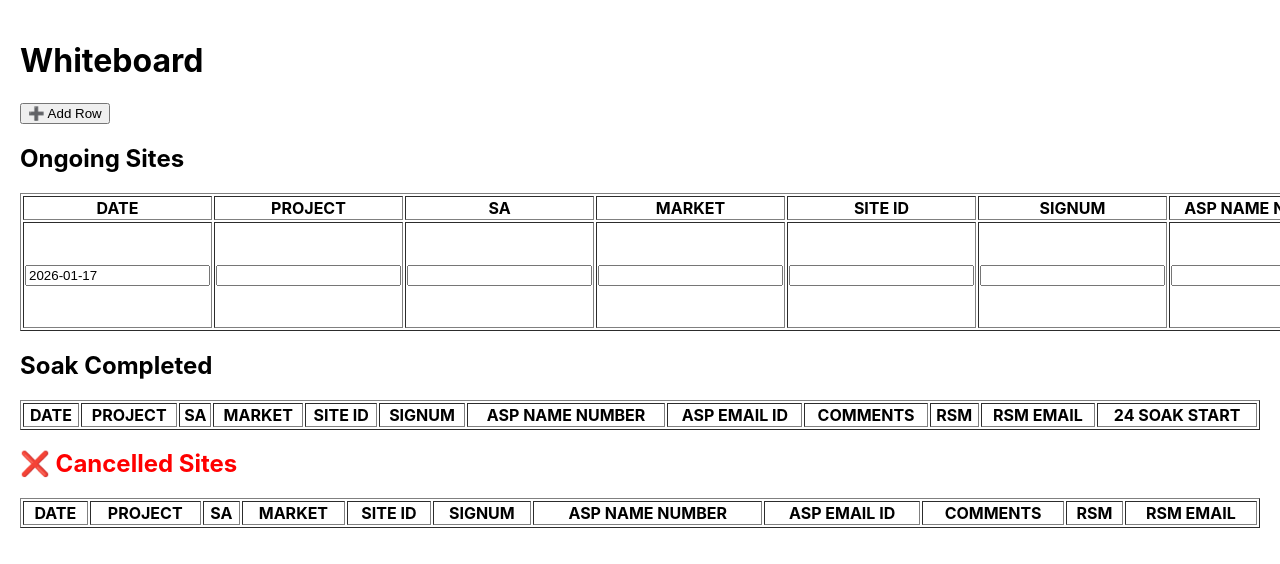
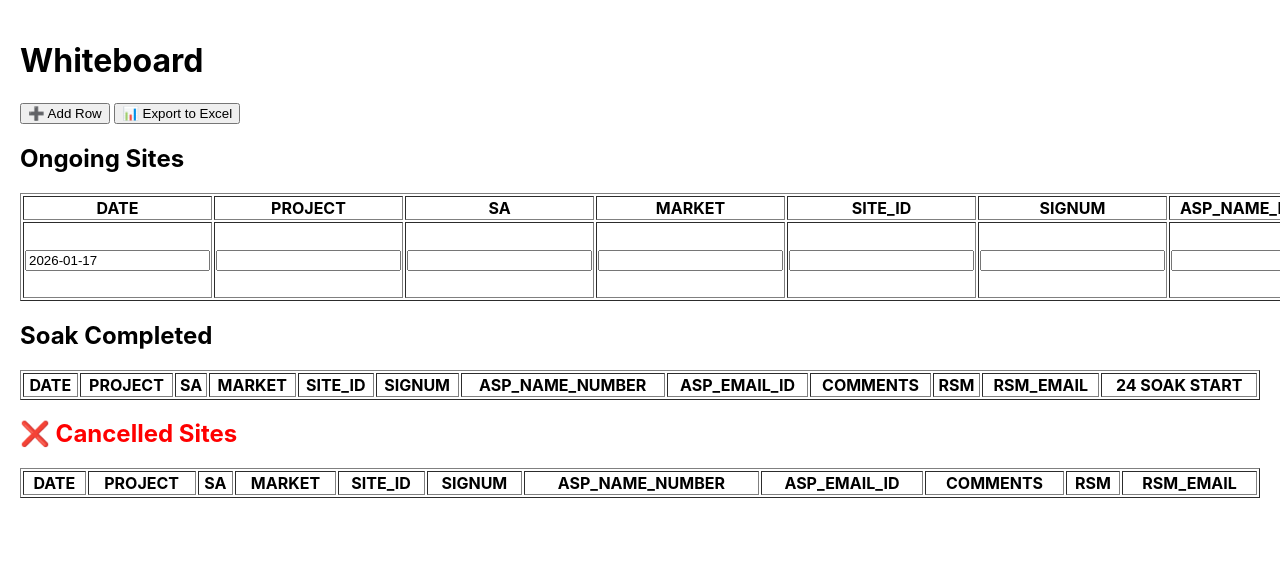
Before and after one commit to singhvivekbahadur-sudo/whiteboard-ui, a React (Create React App) app: page / in a window 1280 px wide. Both pictures are taken after a click on the button "➕ Add Row". Shown: the top 564 px of the page. Built offline with nearby package versions, Linux system fonts and the light colour scheme.

Commit message:
Excel export added: single file with 3 tabs (ongoing, soak, cancelled)

```diff
--- a/src/App.js
+++ b/src/App.js
@@ -1,5 +1,6 @@
 import React, { useEffect, useState } from "react";
 import emailjs from "@emailjs/browser";
+import * as XLSX from "xlsx";
 
 /* ================= EMAIL CONFIG ================= */
 const EMAILJS_SERVICE_ID = "service_m1ki0js";
@@ -38,15 +39,15 @@ const emptyRow = {
   rsm_email: ""
 };
 
-const extractPrefix = v => {
-  const m = v?.match(/\d{3}/);
-  return m ? parseInt(m[0], 10) : null;
+const extractPrefix = value => {
+  const match = value?.match(/\d{3}/);
+  return match ? parseInt(match[0], 10) : null;
 };
 
 const resolveMarket = prefix =>
   MARKET_RANGES.find(r => prefix >= r.from && prefix <= r.to);
 
-/* ================= EMAIL FUNCTION ================= */
+/* ================= EMAIL ================= */
 const sendEmail = (templateId, site) => {
   const params = {
     to_email: site.asp_email_id || site.rsm_email,
@@ -64,8 +65,6 @@ const sendEmail = (templateId, site) => {
     soak_start: site.soakStart || ""
   };
 
-  console.log("📧 EMAIL PARAMS:", params);
-
   return emailjs.send(
     EMAILJS_SERVICE_ID,
     templateId,
@@ -80,90 +79,102 @@ export default function App() {
   const [soak, setSoak] = useState([]);
   const [cancelled, setCancelled] = useState([]);
 
+  /* ---------- Load from localStorage ---------- */
   useEffect(() => {
     setOngoing(JSON.parse(localStorage.getItem("ongoing")) || []);
     setSoak(JSON.parse(localStorage.getItem("soak")) || []);
     setCancelled(JSON.parse(localStorage.getItem("cancelled")) || []);
   }, []);
 
+  /* ---------- Save to localStorage ---------- */
   useEffect(() => localStorage.setItem("ongoing", JSON.stringify(ongoing)), [ongoing]);
   useEffect(() => localStorage.setItem("soak", JSON.stringify(soak)), [soak]);
   useEffect(() => localStorage.setItem("cancelled", JSON.stringify(cancelled)), [cancelled]);
 
-  const update = (i, field, value) => {
+  const update = (index, field, value) => {
     const rows = [...ongoing];
-    const row = { ...rows[i], [field]: value };
+    const row = { ...rows[index], [field]: value };
 
     if (field === "site_id") {
-      const p = extractPrefix(value);
-      const m = resolveMarket(p);
-      if (m) {
-        row.market = m.market;
-        row.rsm = m.rsm;
-        row.rsm_email = m.email;
+      const prefix = extractPrefix(value);
+      const match = resolveMarket(prefix);
+      if (match) {
+        row.market = match.market;
+        row.rsm = match.rsm;
+        row.rsm_email = match.email;
       }
     }
 
-    rows[i] = row;
+    rows[index] = row;
     setOngoing(rows);
   };
 
   const addRow = () => setOngoing([...ongoing, { ...emptyRow }]);
 
-  const moveToSoak = i => {
-    const site = { ...ongoing[i], soakStart: new Date().toLocaleString() };
+  const moveToSoak = index => {
+    const site = { ...ongoing[index], soakStart: new Date().toLocaleString() };
     sendEmail(TEMPLATE_SOAK, site);
     setSoak([...soak, site]);
-    setOngoing(ongoing.filter((_, idx) => idx !== i));
+    setOngoing(ongoing.filter((_, i) => i !== index));
   };
 
-  const cancelSite = i => {
-    const site = ongoing[i];
+  const cancelSite = index => {
+    const site = ongoing[index];
     sendEmail(TEMPLATE_CANCEL, site);
     setCancelled([...cancelled, site]);
-    setOngoing(ongoing.filter((_, idx) => idx !== i));
+    setOngoing(ongoing.filter((_, i) => i !== index));
   };
 
-  const renderRow = (r, i, actions) => (
-    <tr key={i}>
-      {Object.keys(emptyRow).map(k => (
-        <td key={k}>
-          <input
-            value={r[k]}
-            onChange={e => update(i, k, e.target.value)}
-          />
-        </td>
-      ))}
-      {actions}
-    </tr>
-  );
+  /* ================= EXCEL EXPORT ================= */
+  const exportToExcel = () => {
+    const wb = XLSX.utils.book_new();
+
+    const addSheet = (data, name) => {
+      const ws = XLSX.utils.json_to_sheet(data);
+      XLSX.utils.book_append_sheet(wb, ws, name);
+    };
+
+    addSheet(ongoing, "Ongoing Sites");
+    addSheet(soak, "Soak Completed Sites");
+    addSheet(cancelled, "Cancelled Sites");
+
+    XLSX.writeFile(wb, "Whiteboard_Sites.xlsx");
+  };
+
+  const headers = Object.keys(emptyRow);
 
   return (
     <div style={{ padding: 20 }}>
       <h1>Whiteboard</h1>
-      <button onClick={addRow}>➕ Add Row</button>
+
+      <button onClick={addRow}>➕ Add Row</button>{" "}
+      <button onClick={exportToExcel}>📊 Export to Excel</button>
 
       <h2>Ongoing Sites</h2>
       <table border="1" width="100%">
         <thead>
           <tr>
-            {Object.keys(emptyRow).map(h => (
-              <th key={h}>{h.replace(/_/g, " ").toUpperCase()}</th>
-            ))}
-            <th>Actions</th>
+            {headers.map(h => <th key={h}>{h.toUpperCase()}</th>)}
+            <th>ACTIONS</th>
           </tr>
         </thead>
         <tbody>
-          {ongoing.map((r, i) =>
-            renderRow(
-              r,
-              i,
+          {ongoing.map((r, i) => (
+            <tr key={i}>
+              {headers.map(k => (
+                <td key={k}>
+                  <input
+                    value={r[k]}
+                    onChange={e => update(i, k, e.target.value)}
+                  />
+                </td>
+              ))}
               <td>
-                <button onClick={() => moveToSoak(i)}>➡ Move to Soak</button>
+                <button onClick={() => moveToSoak(i)}>➡ Move to Soak</button>{" "}
                 <button onClick={() => cancelSite(i)}>❌ Cancel</button>
               </td>
-            )
-          )}
+            </tr>
+          ))}
         </tbody>
       </table>
 
@@ -171,16 +182,14 @@ export default function App() {
       <table border="1" width="100%">
         <thead>
           <tr>
-            {Object.keys(emptyRow).map(h => (
-              <th key={h}>{h.replace(/_/g, " ").toUpperCase()}</th>
-            ))}
+            {headers.map(h => <th key={h}>{h.toUpperCase()}</th>)}
             <th>24 SOAK START</th>
           </tr>
         </thead>
         <tbody>
           {soak.map((r, i) => (
             <tr key={i}>
-              {Object.keys(emptyRow).map(k => (
+              {headers.map(k => (
                 <td key={k}><input value={r[k]} readOnly /></td>
               ))}
               <td>{r.soakStart}</td>
@@ -193,15 +202,13 @@ export default function App() {
       <table border="1" width="100%">
         <thead>
           <tr>
-            {Object.keys(emptyRow).map(h => (
-              <th key={h}>{h.replace(/_/g, " ").toUpperCase()}</th>
-            ))}
+            {headers.map(h => <th key={h}>{h.toUpperCase()}</th>)}
           </tr>
         </thead>
         <tbody>
           {cancelled.map((r, i) => (
             <tr key={i} style={{ background: "#ffd6d6" }}>
-              {Object.keys(emptyRow).map(k => (
+              {headers.map(k => (
                 <td key={k}><input value={r[k]} readOnly /></td>
               ))}
             </tr>
```
